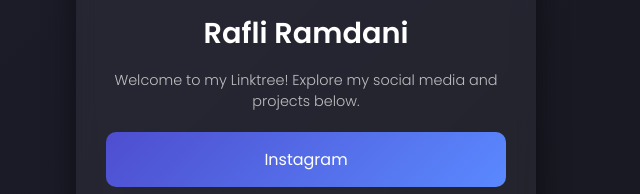
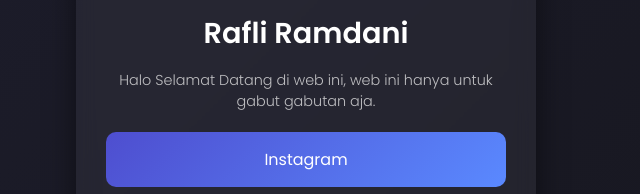
Before and after one commit to RafliRamdani123/linktreepiw, a plain HTML site: page index.html in a window 1280 px wide. Shown: the part 281-475 px from the top of the page, 334-974 px from the left. Drawn offline with Linux system fonts and the light colour scheme.

Commit message:
Update index.html

```diff
--- a/index.html
+++ b/index.html
@@ -80,7 +80,7 @@
   <div class="container">
     <img src="WhatsApp Image 2024-10-15 at 23.52.25.jpeg" alt="Profile Picture" class="profile-pic">
     <h1>Rafli Ramdani</h1>
-    <p class="bio">Welcome to my Linktree! Explore my social media and projects below.</p>
+    <p class="bio">Halo Selamat Datang di web ini, web ini hanya untuk gabut gabutan aja.</p>
     <div id="links"></div>
   </div>
 
```
